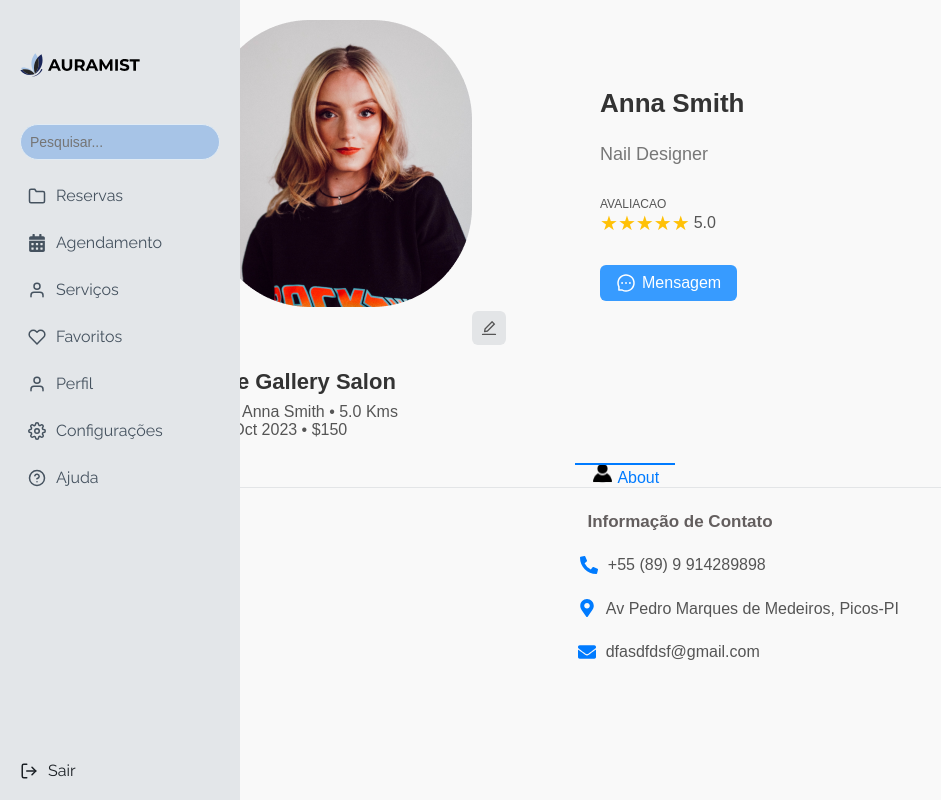
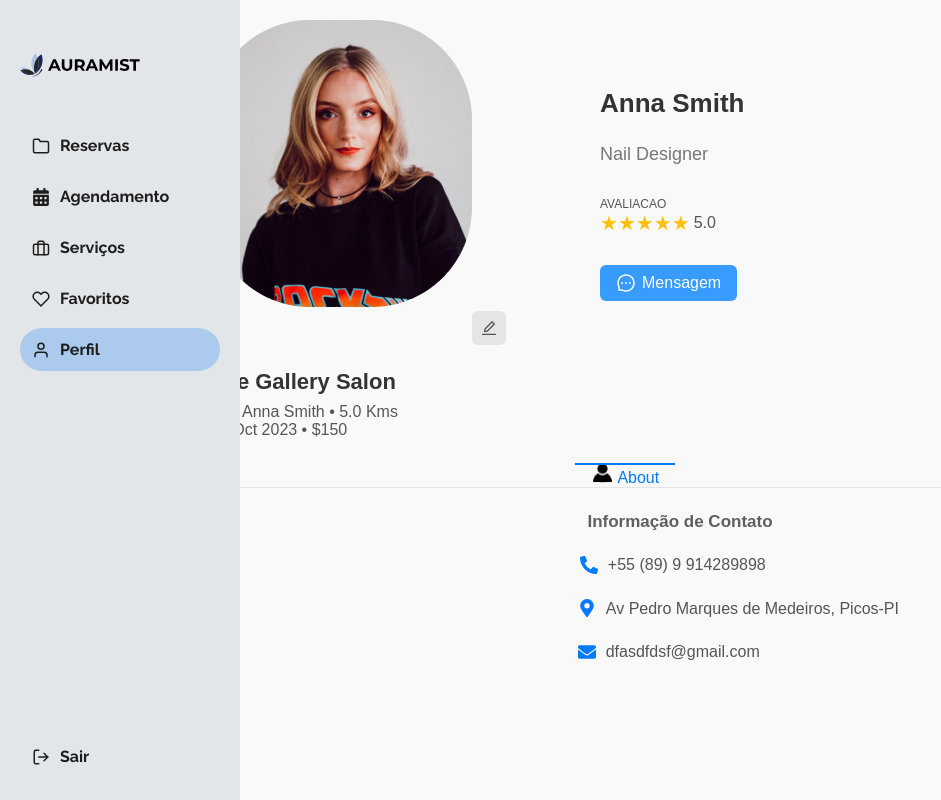
Before and after one commit to LivyaKelly/auramist-front-end, a Next.js app: page /perfil in a window 1280 px wide. Shown: the whole page, without its empty margins (0-941 px from the left). Built offline with nearby package versions, Linux system fonts and the light colour scheme.

Commit message:
sidebar e servicos concluidos

```diff
--- a/package.json
+++ b/package.json
@@ -16,7 +16,8 @@
     "next-auth": "^4.24.11",
     "react": "^19.0.0",
     "react-dom": "^19.0.0",
-    "react-icons": "^5.4.0"
+    "react-icons": "^5.4.0",
+    "react-responsive-carousel": "^3.2.23"
   },
   "devDependencies": {
     "@eslint/eslintrc": "^3.3.0",
--- a/src/components/sideBar.js
+++ b/src/components/sideBar.js
@@ -1,27 +1,19 @@
 import styles from "@/styles/sideBar.module.css";
-import {
-    FiFolder,
-    FiBriefcase,
-    FiHeart,
-    FiUser,
-    FiSettings,
-    FiHelpCircle,
-    FiLogOut,
-    FiSearch,
-} from "react-icons/fi";
+import { FiFolder, FiBriefcase, FiHeart, FiUser, FiLogOut } from "react-icons/fi";
 import { FaCalendarAlt } from "react-icons/fa";
 import Image from "next/image";
 import { useRouter } from 'next/router';
 
+
+
 export default function BarraLateral() {
     const router = useRouter();
 
-    const navigateToPerfil = () => {
-        router.push('/perfil');
+    const handleLogout = ( ) => {
+        router.push('/');
     };
-    const navigateToServicos = () => {
-        router.push('/home');
-    };
+
+
     return (
         <div className={styles.barraLateral}>
             <div className={styles.logo}>
@@ -33,38 +25,39 @@ export default function BarraLateral() {
                     className={styles.logoFooter}
                 />
             </div>
-            <div className={styles.pesquisa}>
-                <input type="text" placeholder="Pesquisar..." />
-            </div>
+
+
             <nav className={styles.navegacao}>
                 <ul>
-                    <li>
+                    <li className={`${styles.menuItem} ${router.pathname === "/reservas" ? styles.active : ""}`}
+                        onClick={() => router.push('/reservas')}>
                         <FiFolder className={styles.icone} /> Reservas
                     </li>
-                    <li>
+                    <li className={`${styles.menuItem} ${router.pathname === "/agendamento" ? styles.active : ""}`}
+                        onClick={() => router.push('/agendamento')}>
                         <FaCalendarAlt className={styles.icone} /> Agendamento
                     </li>
-                    <li onClick={navigateToServicos} className={styles.icone}>
-                        <FiUser className={styles.icone} /> Serviços
+                    <li className={`${styles.menuItem} ${router.pathname === "/home" ? styles.active : ""}`}
+                        onClick={() => router.push('/home')}>
+                        <FiBriefcase className={styles.icone} /> Serviços
                     </li>
-                    <li>
+                    <li className={`${styles.menuItem} ${router.pathname === "/favoritos" ? styles.active : ""}`}
+                        onClick={() => router.push('/favoritos')}>
                         <FiHeart className={styles.icone} /> Favoritos
                     </li>
-                    <li onClick={navigateToPerfil} className={styles.icone}>
+                    <li className={`${styles.menuItem} ${router.pathname === "/perfil" ? styles.active : ""}`}
+                        onClick={() => router.push('/perfil')}>
                         <FiUser className={styles.icone} /> Perfil
-                    </li>
-                    <li>
-                        <FiSettings className={styles.icone} /> Configurações
-                    </li>
-                    <li>
-                        <FiHelpCircle className={styles.icone} /> Ajuda
                     </li>
                 </ul>
             </nav>
-            <div className={styles.sair}>
+
+
+            <div className={styles.sair} onClick={handleLogout}>
                 <FiLogOut className={styles.icone} />
                 <span>Sair</span>
             </div>
         </div>
     );
+
 }
--- a/src/pages/home.js
+++ b/src/pages/home.js
@@ -1,6 +1,5 @@
 import { useRouter } from 'next/router';
 import { useEffect, useState } from 'react';
-import { Input } from 'antd';
 import SideBar from '@/components/sideBar';
 import Carrossel from '@/components/carrossel';
 import ListaServicos from '@/components/listaServicos';
@@ -42,13 +41,11 @@ export default function Home() {
         <div className={styles.saudacaoCentralizada}>
           <p>Olá, <span className={styles.nomeDestaque}>{user ? user.name : 'Usuário'}</span></p>
         </div>
-        <div className={styles.cabecalho}>
-          <Input placeholder="Pesquisar..." className={styles.barraPesquisa} />
-        </div>
 
         <Carrossel />
         <ListaServicos />
       </div>
     </div>
   );
+
 }
--- a/src/styles/sideBar.module.css
+++ b/src/styles/sideBar.module.css
@@ -16,33 +16,27 @@
     margin-left: -120px;
   }
 
-  .pesquisa input {
-    width: 100%;
-    padding: 9px;
-    margin-bottom: 12px;
-    border: 1px solid #e1ebf4;
-    border-radius: 20px;
-    outline: none;
-    font-size: 14px;
-    background-color: #A7C4E7;
+  .menuItem {
+    display: flex;
+    align-items: center;
+    padding: 12px 12px;
+    cursor: pointer;
+    color: #1c1d1e;
+    font-size: 16px;
+    font-weight: bold;
+    border-radius: 30px;
+    transition: all 0.2s ease-in-out;
+    margin-bottom: 8px;
   }
 
-  .navegacao ul {
-    list-style: none;
+  .menuItem:hover {
+    background-color: rgba(118, 118, 122, 0.2);
+    box-shadow: 0 4px 10px rgba(143, 169, 200, 0.9);
+    cursor: pointer;
   }
 
-  .navegacao li {
-    display: flex;
-    align-items: center;
-    padding: 14px 8px;
-    cursor: pointer;
-    color: #45525f;
-    font-size: 16px;
-    transition: all 0.1s ease-in-out;
-  }
-
-  .navegacao li:hover {
-    color: #A7C4E7;
+  .menuItem.active {
+    background-color: rgba(87, 158, 246, 0.4);
   }
 
   .icone {
@@ -57,8 +51,12 @@
     cursor: pointer;
     font-size: 16px;
     margin-top: auto;
+    padding: 14px 12px;
+    border-radius: 30px;
+    font-weight: bold;
   }
 
   .sair:hover {
-    color: #A7C4E7;
+    background-color: rgba(87, 158, 246, 0.4);
+    box-shadow: 0 4px 10px rgba(167, 196, 231, 0.6);
   }
```
Also changed, not shown: src/components/carrossel.js (+39 -5 lines), src/components/listaServicos.js (+7 -5 lines), src/styles/carrossel.module.css (+36 -8 lines), src/styles/servicos.module.css (+8 -71 lines), 1 other file (tests, documents, lock files or other folders).
